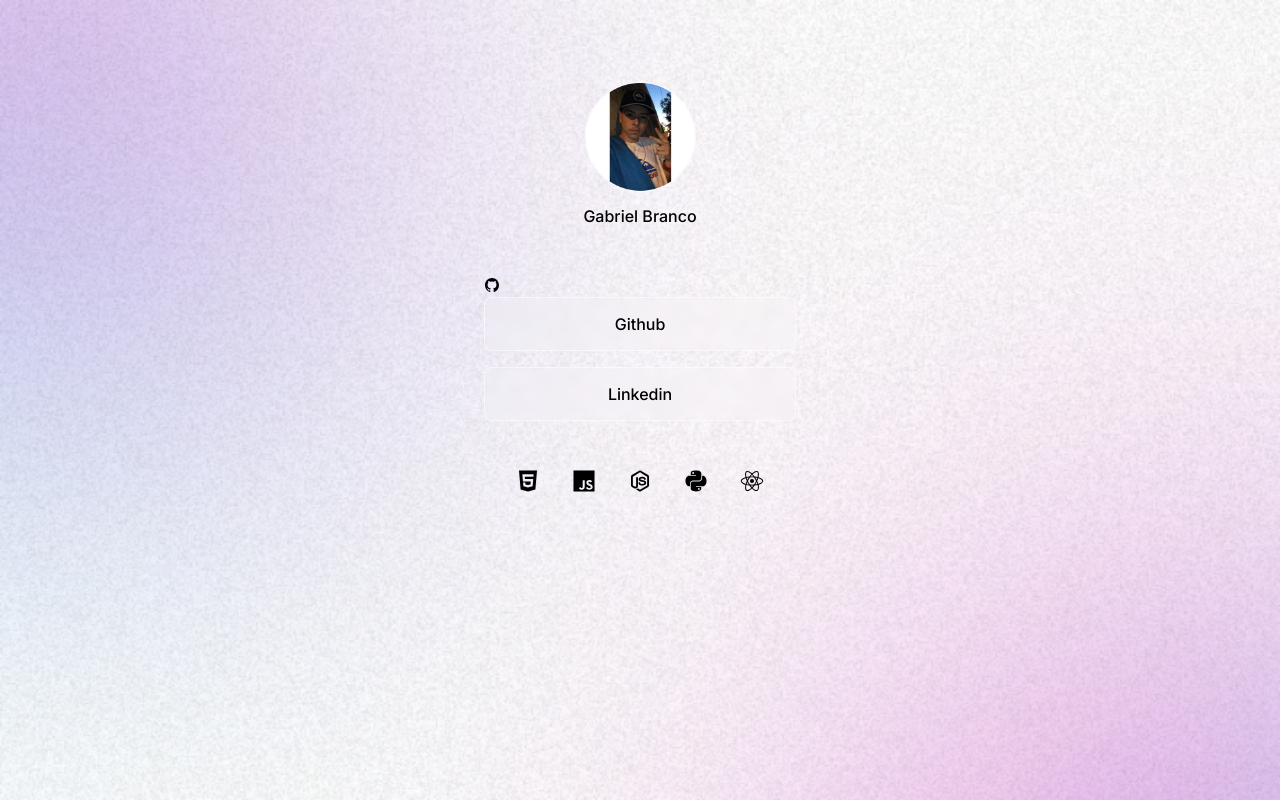
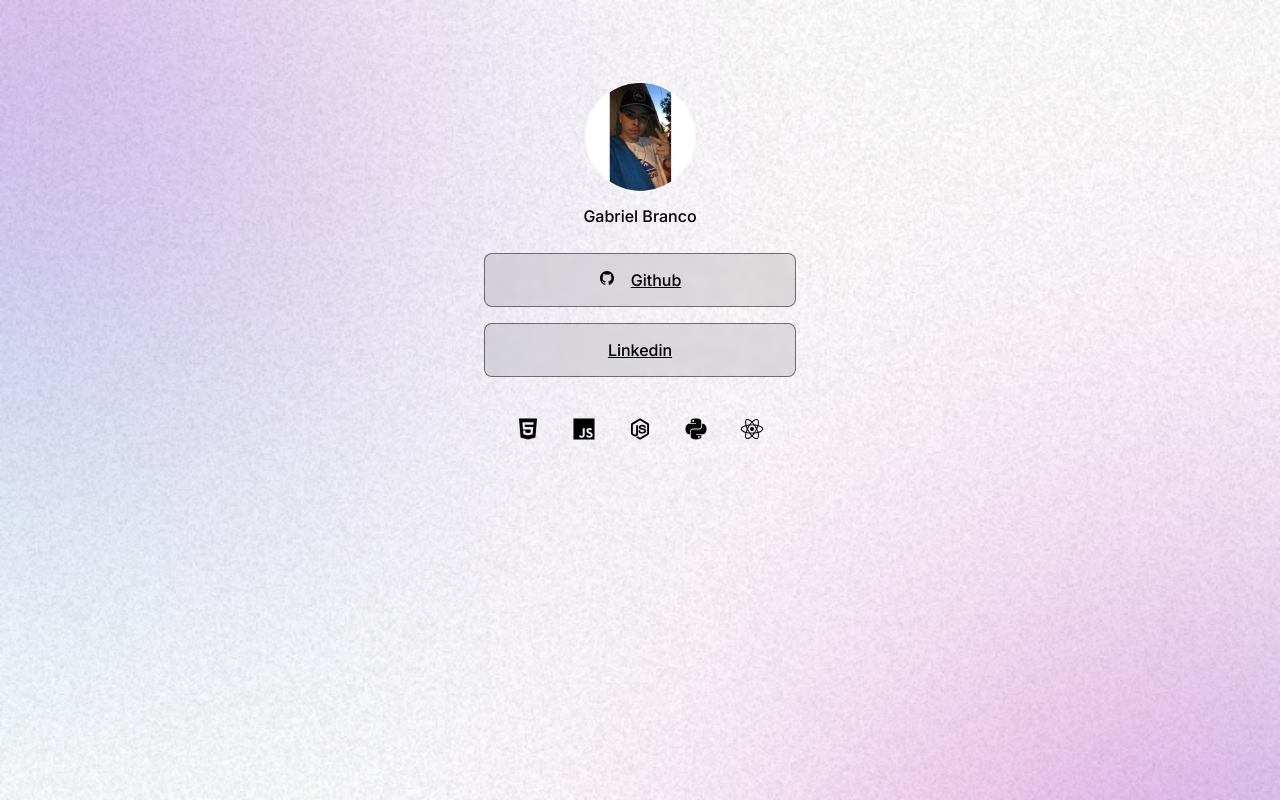
Before and after one commit to gabrielbranco011/projeto-linktree, a website: page index.html in a window 1280 px wide. Drawn offline with nearby package versions, Linux system fonts and the light colour scheme.

Commit message:
changes in html

```diff
--- a/index.html
+++ b/index.html
@@ -23,28 +23,25 @@
         />
         <p>Gabriel Branco</p>
       </div>
-      <ul>
-        <li>
+    <div class="links">
+        <div class="icon">
           <ion-icon name="logo-github"></ion-icon>
-           <a href="https://github.com/gabrielbranco011" target="_blank"
-            >Github</a
-          >
-        </li>
-        <li>
-          <a
-            href="https://www.linkedin.com/in/gabriel-branco-rodrigues-bb7b21178/"
-            target="_blank"
-            >Linkedin</a
-          >
-        </li>
-      </ul>
+        </div>
+        <div class="link-personal">
+          <a href="https://github.com/gabrielbranco011" target="_blank">Github</a>
+        </div>
+      </div>
+      <div class="links">
+        <div class="link-personal">
+          <a href="https://www.linkedin.com/in/gabriel-branco-rodrigues-bb7b21178/" target="_blank">Linkedin</a>
+        </div>
+      </div>
       <div id="social-links">
-<ion-icon name="logo-html5"></ion-icon>
-<ion-icon name="logo-javascript"></ion-icon>
-<ion-icon name="logo-nodejs"></ion-icon>
-<ion-icon name="logo-python"></ion-icon>
-<ion-icon name="logo-react"></ion-icon>
-      </div>
+        <ion-icon name="logo-html5"></ion-icon>
+        <ion-icon name="logo-javascript"></ion-icon>
+        <ion-icon name="logo-nodejs"></ion-icon>
+        <ion-icon name="logo-python"></ion-icon>
+        <ion-icon name="logo-react"></ion-icon>
       </div>
     </div>
 
--- a/style.css
+++ b/style.css
@@ -44,22 +44,15 @@ body * {
   margin-top: 8px;
 }
 
-/* links */
-ul {
-  list-style: none;
+
+.links {
   display: flex;
-  flex-direction: column;
-  gap: 16px;
-  padding: 24px 0;
-}
-
-ul li a {
-  display: flex;
-  align-items: center;
   justify-content: center;
+  /* align items to the left */
   padding: 16px 24px;
-  background: rgba(255, 255, 255, 0.1);
-  border: 1px solid rgba(255, 255, 255, 0.5);
+  margin-bottom: 1rem;
+  background: rgba(0, 0, 0, 0.1);
+  border: 1px solid rgba(0, 0, 0, 0.5);
   border-radius: 8px;
   backdrop-filter: blur(4px);
   -webkit-backdrop-filter: blur(4px);
@@ -67,11 +60,15 @@ ul li a {
   font-weight: 500;
   transition: background 0.5s;
 }
+.link-personal a {
+  text-align: center;
+  flex: 1; /* this will make the link take up all available space */
+}
 
-/* pseudo-selector */
-ul li a:hover {
-  background-color: rgba(255, 255, 255, 0.05);
-  border: 1.5px solid var(--text-color);
+.icon {
+  display: flex;
+  justify-content: flex-start; /* align the icon to the left */
+  margin-right: 16px; /* add some margin to separate the icon from the link */
 }
 
 /* social-links */
@@ -79,7 +76,6 @@ ul li a:hover {
   display: flex;
   justify-content: center;
   gap: 32px;
-
   padding: 24px 0;
   font-size: 24px;
 }
```
